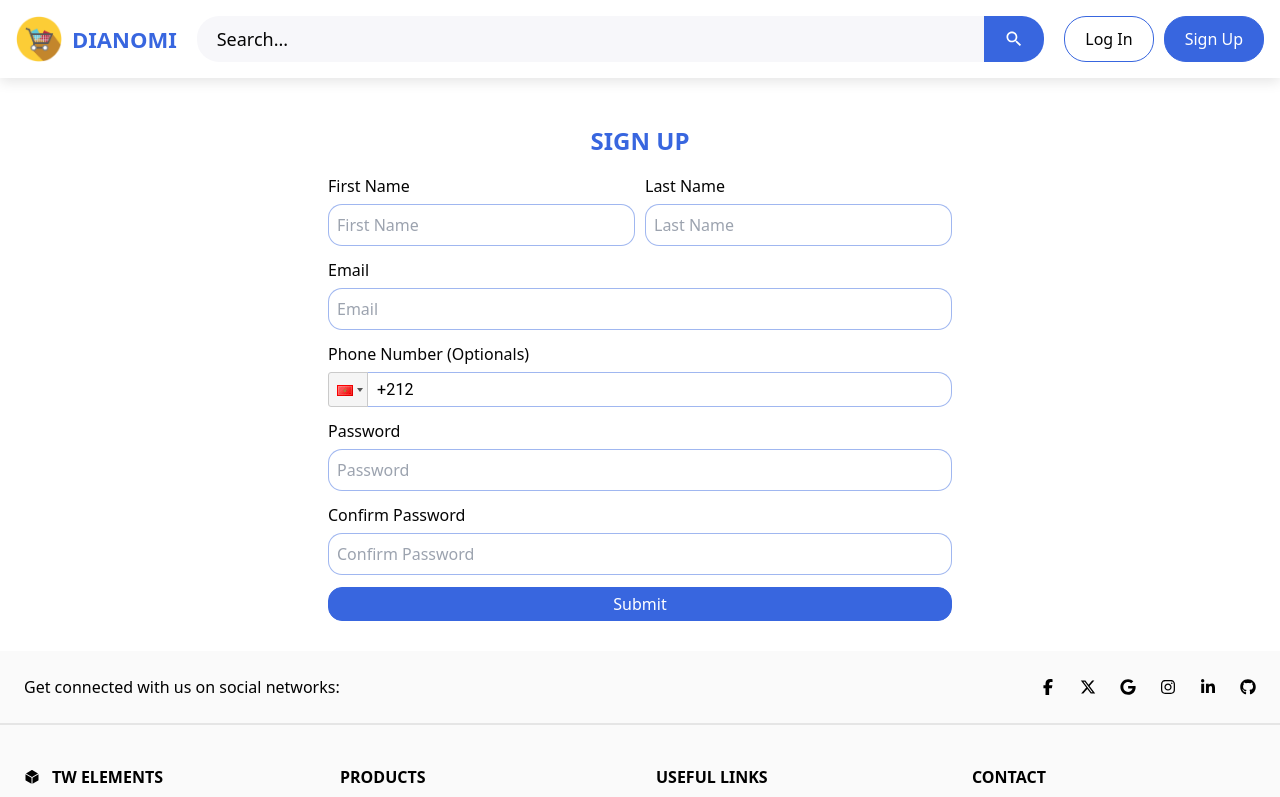
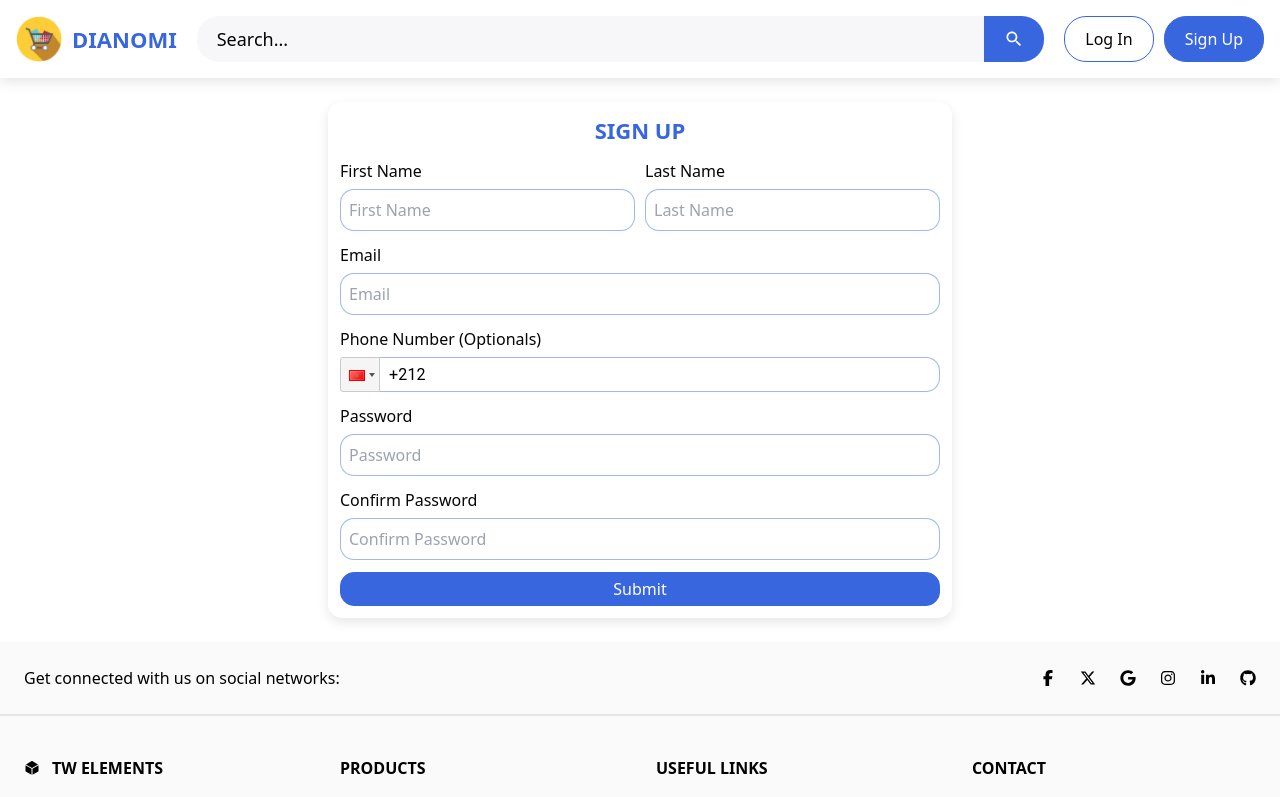
Before and after one commit to aminechairi/front-end-marketplace-platform-app-v1, a React (Create React App) app: page /sign-up in a window 1280 px wide. Shown: the top 797 px of the page. Built offline with nearby package versions, Linux system fonts and the light colour scheme.

Commit message:
Modify dessign log in page and sign in page.

```diff
--- a/src/config/config.js
+++ b/src/config/config.js
@@ -1,7 +1,7 @@
 const mode = "dev";
 let baseUrl;
 
-if (mode === "prod") {
+if (mode === "dev") {
   baseUrl = "http://localhost:8000/api/v1";
 } else {
   baseUrl = "https://node-js-ecommerse-api-v1.vercel.app/api/v1";
--- a/src/pages/logIn/logIn.css
+++ b/src/pages/logIn/logIn.css
@@ -1,18 +1,25 @@
 .sign_in .container .ab {
   padding: 30px 0px;
   position: relative;
+  padding: 12px;
+  margin: 24px auto;
+  border-radius: 14px;
+  box-shadow: rgba(0, 0, 0, 0.1) 0px 4px 12px;
+  overflow: hidden;
 }
 .sign_in .container .ab .loading {
   position: absolute;
   width: 100%;
-  height: calc(100% - 30px);
+  height: calc(100%);
   background-color: #ffffff71;
   cursor: not-allowed;
   color: var(--main-color);
+  left: 0;
+  top: 0;
 }
 .sign_in .container .ab .title {
-  padding: 15px 0px;
-  font-size: 24px;
+  padding: 0px 0px 12px;
+  font-size: 22px;
   font-weight: 650;
   color: var(--main-color);
   text-align: center;
@@ -61,6 +68,9 @@
   background-color: var(--main-color);
   color: white;
 }
+.sign_in .container .ab .form .submit:focus {
+  outline: 1PX solid var(--main-color);
+}
 .sign_in .container .ab .form .ab_inputs {
   padding-bottom: 12px;
 }
@@ -76,12 +86,13 @@
 /* lg */
 @media (min-width: 1024px) {
   .sign_in .container .ab {
-    width: 50%;
-    margin: 0 auto;
+    width: 70%;
   }
 }
 /* xl */
-/* @media (min-width: 1280px) {
-
-} */
+@media (min-width: 1280px) {
+  .sign_in .container .ab {
+    width: 50%;
+  }
+}
 /* end media query */
--- a/src/pages/signUp/signUp.css
+++ b/src/pages/signUp/signUp.css
@@ -1,19 +1,26 @@
 .sign_up .container .ab {
   padding: 30px 0px;
   position: relative;
+  padding: 12px;
+  margin: 24px auto;
+  border-radius: 14px;
+  box-shadow: rgba(0, 0, 0, 0.1) 0px 4px 12px;
+  overflow: hidden;
 }
 .sign_up .container .ab .loading {
   position: absolute;
   width: 100%;
-  height: calc(100% - 30px);
+  height: calc(100%);
   background-color: #ffffff71;
   cursor: not-allowed;
   color: var(--main-color);
   z-index: 1;
+  left: 0;
+  top: 0;
 }
 .sign_up .container .ab .title {
-  padding: 15px 0px;
-  font-size: 24px;
+  padding: 0px 0px 12px;
+  font-size: 22px;
   font-weight: 650;
   color: var(--main-color);
   text-align: center;
@@ -72,6 +79,9 @@
   background-color: var(--main-color);
   color: white;
 }
+.sign_up .container .ab .form .submit:focus {
+  outline: 1PX solid var(--main-color);
+}
 .sign_up .container .ab .form .ab_first_name_and_last_name {
   display: flex;
   column-gap: 10px;
@@ -95,12 +105,13 @@
 /* lg */
 @media (min-width: 1024px) {
   .sign_up .container .ab {
-    width: 50%;
-    margin: 0 auto;
+    width: 70%;
   }
 }
 /* xl */
-/* @media (min-width: 1280px) {
-
-} */
+@media (min-width: 1280px) {
+  .sign_up .container .ab {
+    width: 50%;
+  }
+}
 /* end media query */
--- a/src/pages/signUp/signUp.js
+++ b/src/pages/signUp/signUp.js
@@ -59,7 +59,9 @@ function SignUp() {
     },
     validationSchema: validationSchema,
     onSubmit: (values, { resetForm }) => {
-      values.phoneNumber = "+" + phoneNumber;
+      if (phoneNumber.length > 0) {
+        values.phoneNumber = "+" + phoneNumber;
+      };
       dispatch(authSignUp(values));
       resetForm({
         values: {
```
